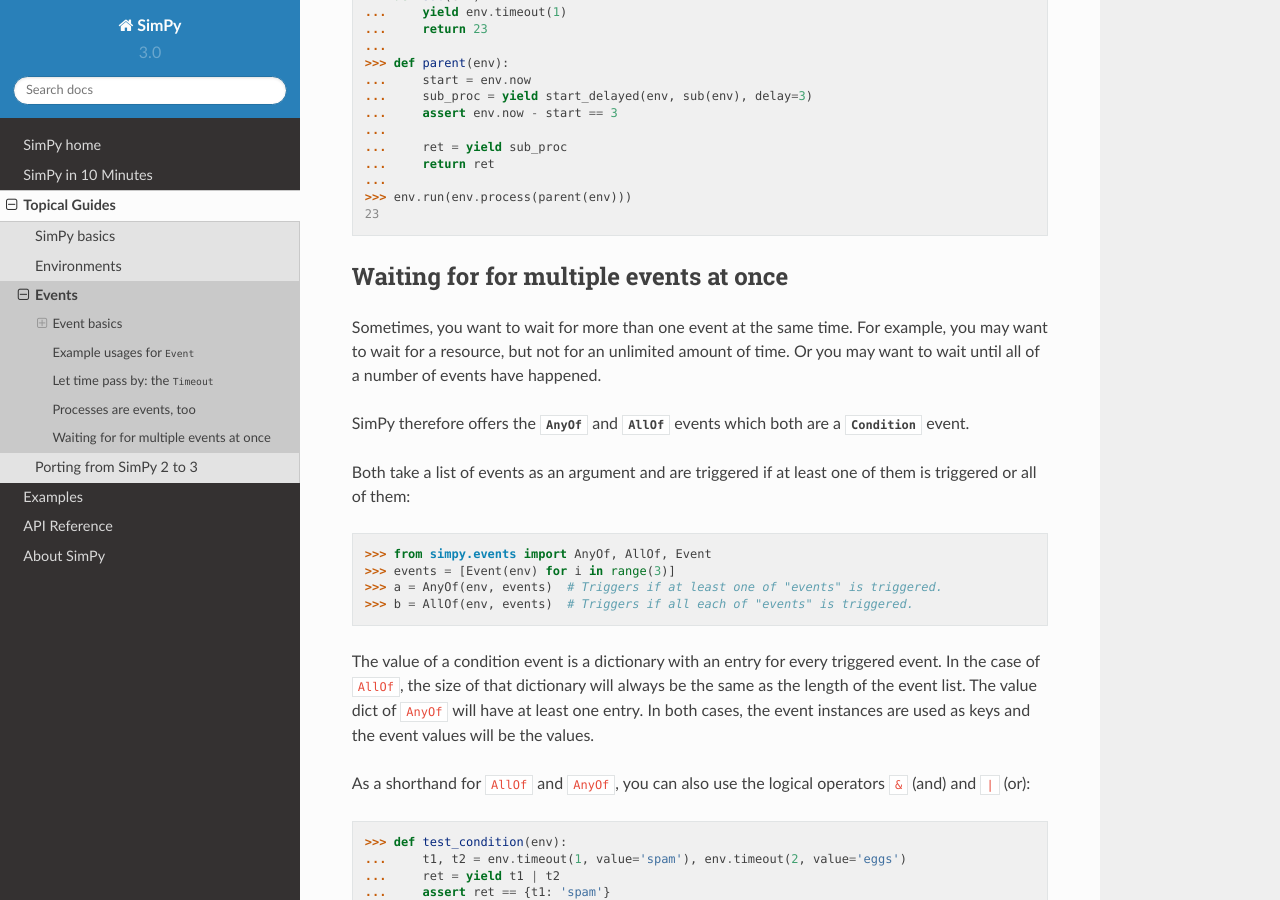
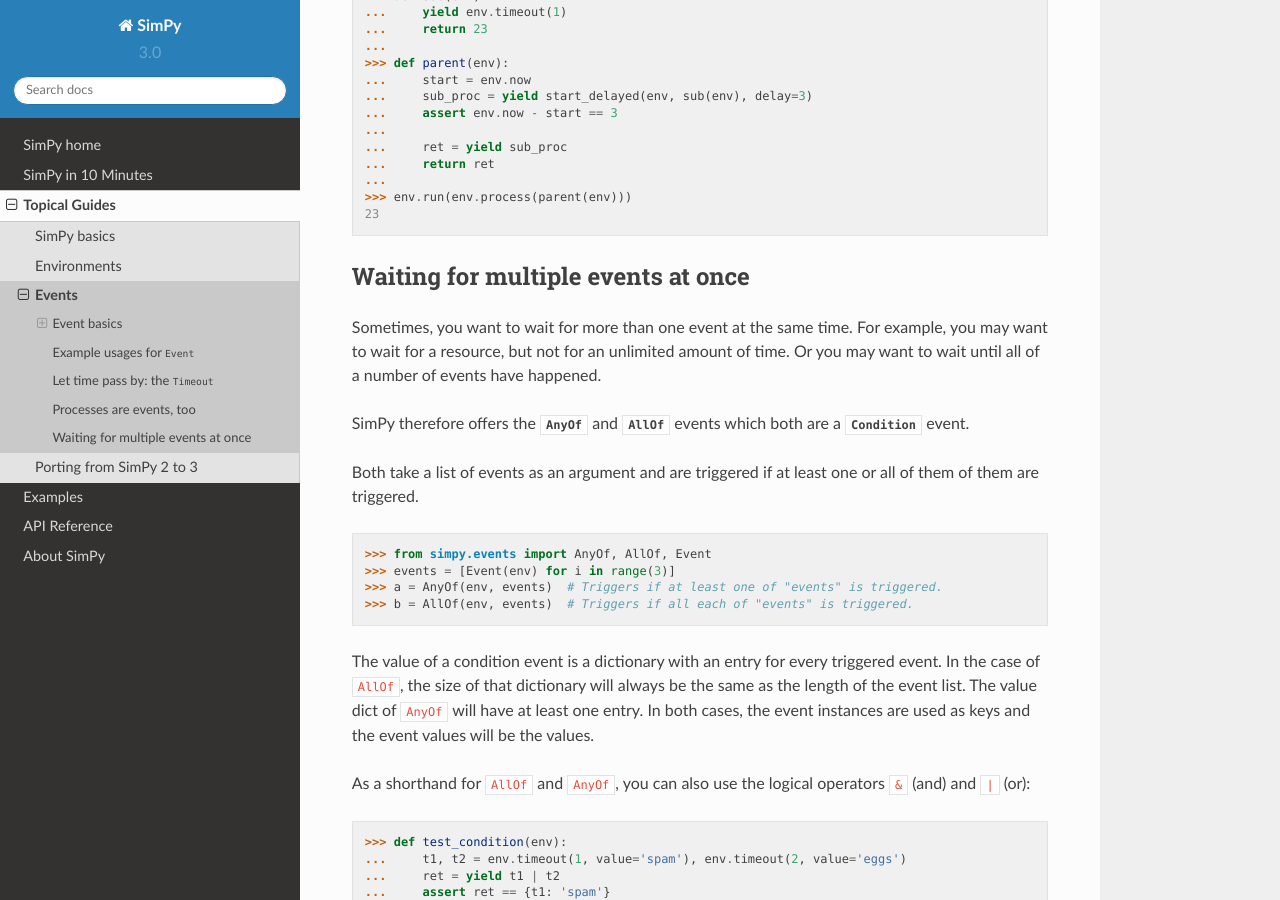
Before and after one commit to simpx/simpy, a Sphinx documentation site: the page built from docs/topical_guides/events.rst, in a window 1280 px wide and 900 px high, scrolled down 4139 px. Built offline with Sphinx 7.4.7 and the Read the Docs theme 2.0.0, drawn with Linux system fonts in a browser that asks for light colours; pages that are not in the unit, such as notebooks, are missing from menus.

Commit message:
Fixed some typos in the docs.

```diff
--- a/docs/simpy_intro/shared_resources.rst
+++ b/docs/simpy_intro/shared_resources.rst
@@ -18,7 +18,7 @@
 the last sections.
 
 The car will now drive to a *battery charging station (BCS)* and request one of
-its two *charing spots*. If both of these spots are currently in use, it waits
+its two *charging spots*. If both of these spots are currently in use, it waits
 until one of them becomes available again. It then starts charging its battery
 and leaves the station afterwards::
 
@@ -86,7 +86,7 @@
     Car 2 leaving the bcs at 10
     Car 3 leaving the bcs at 12
 
-Note that the first to cars can start charing immediately after they arrive at
+Note that the first to cars can start charging immediately after they arrive at
 the BCS, while cars 2 an 3 have to wait.
 
 
--- a/docs/topical_guides/events.rst
+++ b/docs/topical_guides/events.rst
@@ -76,7 +76,7 @@
 However, you can add any callable object (function) to the list of callbacks
 as long as it accepts an event instance as its single parameter:
 
-.. code-block:: pycon
+.. code-block:: python
 
    >>> import simpy
    >>>
@@ -133,7 +133,7 @@
 process or outside of the context of a process. They can be passed to other
 processes and chained:
 
-.. code-block:: pycon
+.. code-block:: python
 
     >>> class School:
     ...     def __init__(self, env):
@@ -188,7 +188,7 @@
 when the other process ends. The event's value will be the return value of that
 process:
 
-.. code-block:: pycon
+.. code-block:: python
 
     >>> def sub(env):
     ...     yield env.timeout(1)
@@ -214,7 +214,7 @@
 
 The example from above, but with a delayed start of ``sub()``:
 
-.. code-block:: pycon
+.. code-block:: python
 
     >>> from simpy.util import start_delayed
     >>>
@@ -245,10 +247,10 @@
 SimPy therefore offers the :class:`AnyOf` and :class:`AllOf` events which both
 are a :class:`Condition` event.
 
-Both take a list of events as an argument and are triggered if at least one
-of them is triggered or all of them:
+Both take a list of events as an argument and are triggered if at least one or
+all of them of them are triggered.
 
-.. code-block:: pycon
+.. code-block:: python
 
     >>> from simpy.events import AnyOf, AllOf, Event
     >>> events = [Event(env) for i in range(3)]
@@ -264,7 +266,7 @@
 As a shorthand for ``AllOf`` and ``AnyOf``, you can also use the logical
 operators ``&`` (and) and ``|`` (or):
 
-.. code-block:: pycon
+.. code-block:: python
 
     >>> def test_condition(env):
     ...     t1, t2 = env.timeout(1, value='spam'), env.timeout(2, value='eggs')
```
Also changed, not shown: other parts of docs/topical_guides/events.rst (+4 -2 lines), docs/simpy_intro/basic_concepts.rst (+6 -6 lines).
